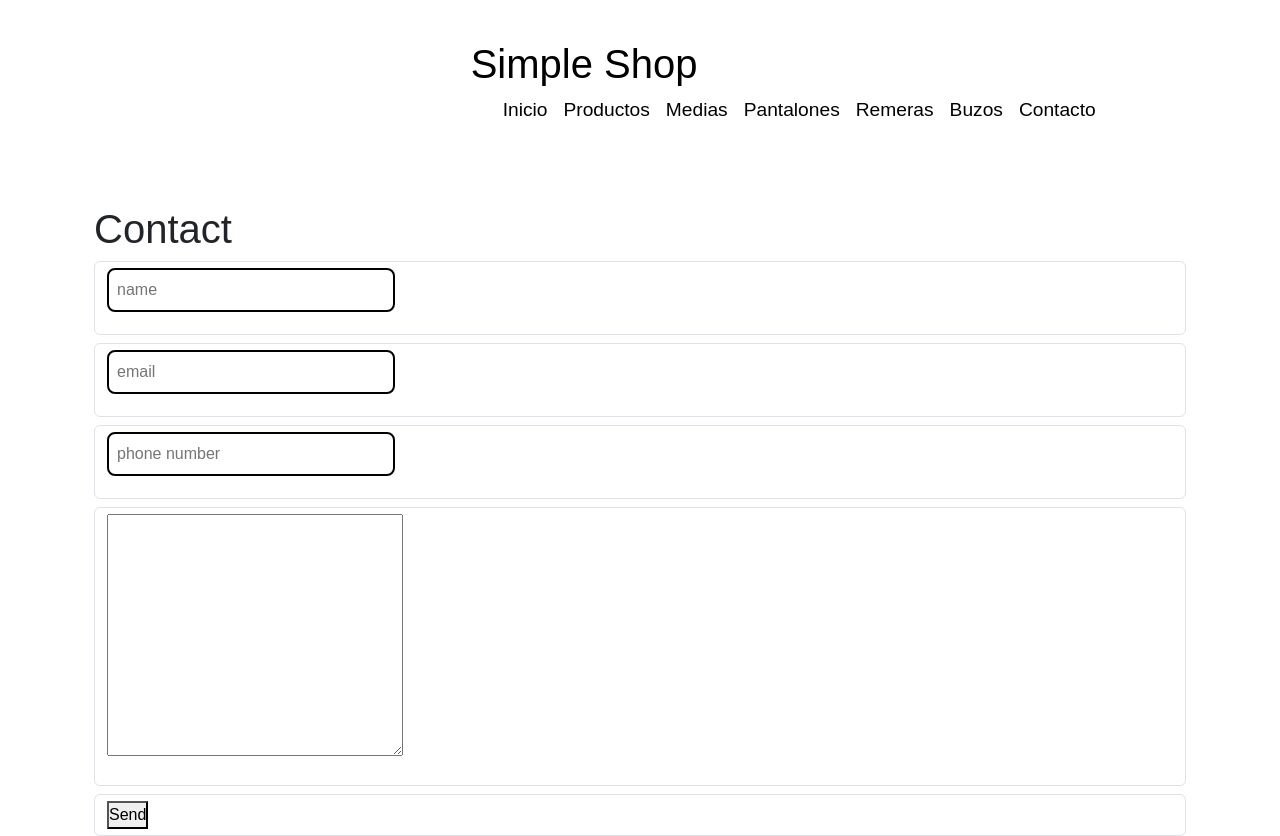
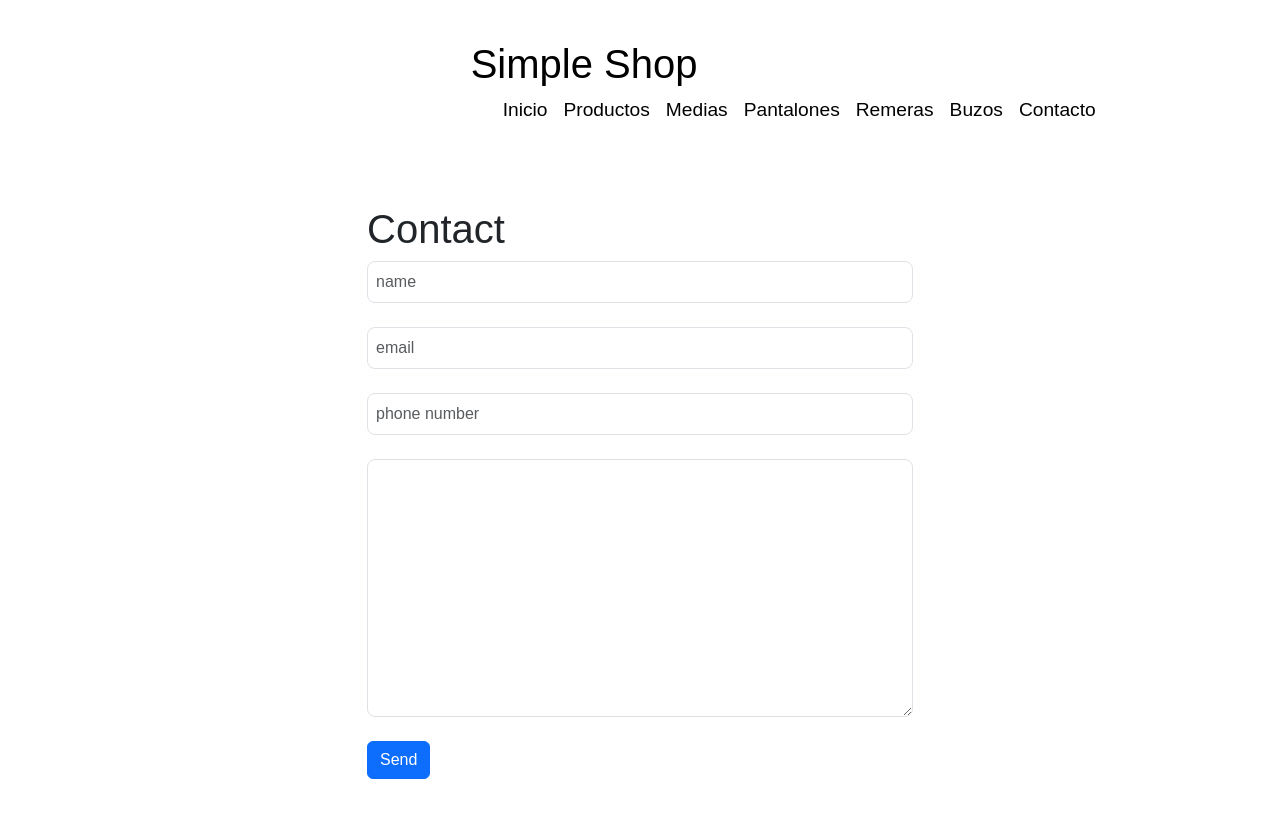
Before and after one commit to DevilRed/simple-shop, a React (Vite) app: page /contact in a window 1280 px wide. After the commit the page ends 800 px from the top, so only its background shows below. Built offline with nearby package versions, Linux system fonts and the light colour scheme.

Commit message:
fix form styles

```diff
--- a/src/components/Contact.jsx
+++ b/src/components/Contact.jsx
@@ -7,22 +7,30 @@ export const Contact = () => {
     console.log(data);
   };
   return (
+    <div>
       <div className="container">
+        <div className="col-md-6 mx-auto">
           <h1 className="main-title">Contact</h1>
-      <form className="formulario" onSubmit={handleSubmit(sendData)} noValidate>
-        <div className="form-control">
+          <form
+            className="formulario d-flex justify-content-center"
+            onSubmit={handleSubmit(sendData)}
+            noValidate
+          >
+            <div className="form-group w-100">
               <input
                 type="text"
                 placeholder="name"
+                className="form-control"
                 {...register("name", {
                   required: "name is required",
                 })}
               />
               <p className="error">{errors.name?.message}</p>
             </div>
-        <div className="form-control">
+            <div className="form-group w-100">
               <input
                 type="email"
+                className="form-control"
                 placeholder="email"
                 {...register("email", {
                   pattern: {
@@ -35,17 +43,19 @@ export const Contact = () => {
               />
               <p className="error">{errors.email?.message}</p>
             </div>
-        <div className="form-control">
+            <div className="form-group w-100">
               <input
                 type="phone"
+                className="form-control"
                 placeholder="phone number"
                 {...register("phone")}
               />
               <p className="error">{errors.phone?.message}</p>
             </div>
-        <div className="form-control">
+            <div className="form-group w-100">
               <textarea
                 name="body"
+                className="form-control"
                 cols="30"
                 rows="10"
                 {...register("body", {
@@ -54,12 +64,13 @@ export const Contact = () => {
               ></textarea>
               <p className="error">{errors.body?.message}</p>
             </div>
-        <div className="form-control">
-          <button type="submit" className="enviarx">
+
+            <button type="submit" className="btn btn-primary">
               Send
             </button>
+          </form>
         </div>
-      </form>
+      </div>
     </div>
   );
 };
--- a/src/index.css
+++ b/src/index.css
@@ -162,17 +162,18 @@
   gap: .5rem;
   align-items: flex-start;
 }
-.formulario input {
+.formulario input,
+.formulario textarea {
   padding: .5rem;
-  width: 18rem;
+  width: 100%;
   border-radius: .5rem;
-  border: 2px solid black;
+  /* border: 2px solid black; */
 }
 
 .formulario input:focus {
   outline: 0;
-  border: 2px solid var(--clr-main);
-  outline: 2px solid var(--clr-main);
+  /* border: 2px solid var(--clr-main);
+                  outline: 2px solid var(--clr-main); */
 }
 .error {
   color: #ff0000;
```
Lines whose indentation alone changed are shown as unchanged.
